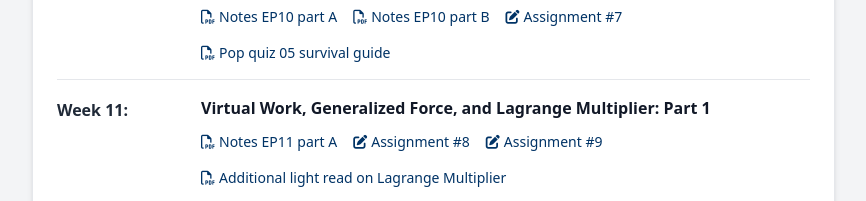
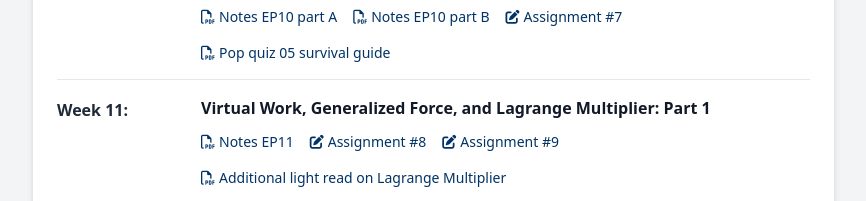
Before and after one commit to xlicoe/PHY275, a plain HTML site: page index.html in a window 1280 px wide. Shown: the part 1697-1898 px from the top of the page, without its empty margins (0-866 px from the left). Drawn offline with nearby package versions, Linux system fonts and the light colour scheme.

Commit message:
Rename link text for Notes EP11 part A

```diff
--- a/index.html
+++ b/index.html
@@ -328,7 +328,7 @@
                                 <div class="flex flex-col space-y-2 w-full">
                                     <span class="font-bold text-gray-900">Virtual Work, Generalized Force, and Lagrange Multiplier: Part 1</span>
                                     <div class="flex flex-wrap gap-4 pt-1 mt-1">
-                                        <a href="slides/Notes_EP11_part_A.pdf" class="text-brand-blue hover:text-blue-900 hover:underline font-medium text-sm"><i class="fa-regular fa-file-pdf mr-1"></i>Notes EP11 part A</a>
+                                        <a href="slides/Notes_EP11_part_A.pdf" class="text-brand-blue hover:text-blue-900 hover:underline font-medium text-sm"><i class="fa-regular fa-file-pdf mr-1"></i>Notes EP11</a>
                                         <a href="assignments/275_assignment_08.pdf" class="text-brand-blue hover:text-blue-900 hover:underline font-medium text-sm"><i class="fa-solid fa-pen-to-square mr-1"></i>Assignment #8</a>
                                         <a href="assignments/275_assignment_09.pdf" class="text-brand-blue hover:text-blue-900 hover:underline font-medium text-sm"><i class="fa-solid fa-pen-to-square mr-1"></i>Assignment #9</a>
                                         <a href="slides/Lagrange_multiplier_classic_mech_intuition.pdf" class="text-brand-blue hover:text-blue-900 hover:underline font-medium text-sm"><i class="fa-regular fa-file-pdf mr-1"></i>Additional light read on Lagrange Multiplier</a>
```
